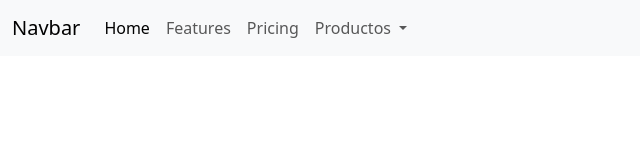
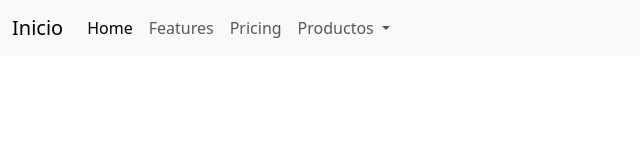
Before and after one commit to EdinsonAmaya/AguaMonte, a plain HTML site: page rafting.html in a window 1280 px wide. Shown: the whole page, without its empty margins (0-640 px from the left). Drawn offline with nearby package versions, Linux system fonts and the light colour scheme.

Commit message:
carpeta css

```diff
--- a/rafting.html
+++ b/rafting.html
@@ -10,7 +10,7 @@
 <body>
 <nav class="navbar navbar-expand-lg bg-body-tertiary">
   <div class="container-fluid">
-    <a class="navbar-brand" href="#">Navbar</a>
+    <a class="navbar-brand" href="index.html">Inicio</a>
     <button class="navbar-toggler" type="button" data-bs-toggle="collapse" data-bs-target="#navbarNavDropdown" aria-controls="navbarNavDropdown" aria-expanded="false" aria-label="Toggle navigation">
       <span class="navbar-toggler-icon"></span>
     </button>
```
Also changed, not shown: running.html (+1 -1 lines).
